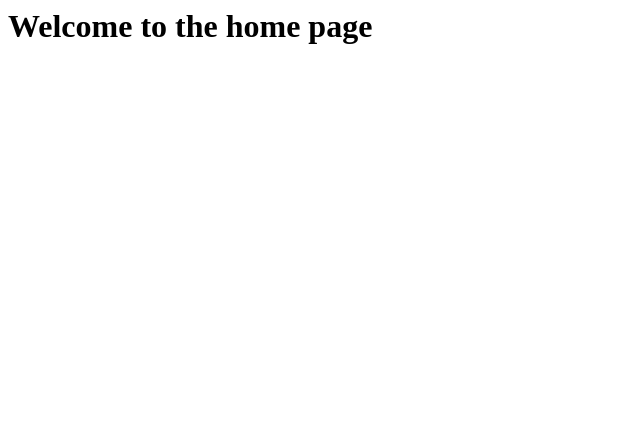
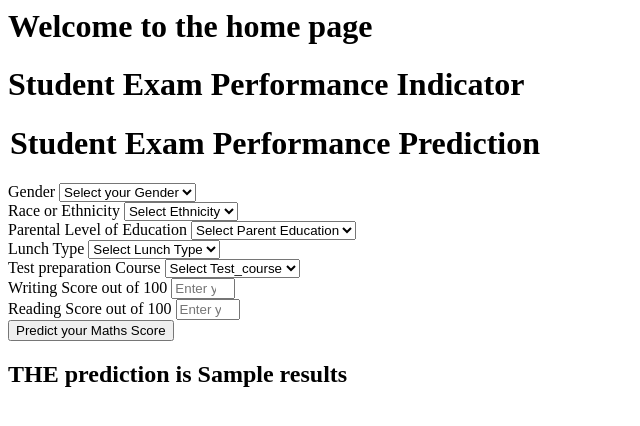
Before and after one commit to gurleenmundy/mlproject1, a Flask app: template templates/index.html in a window 1280 px wide. Shown: the top 426 px of the page, without its empty margins (0-640 px from the left). Run offline with Flask 3, Linux system fonts and the light colour scheme; the template is opened without the code that fills it: most values are stand-ins (such as "Sample title", 1, 10 or a date in 2020).

Commit message:
Update index.html

```diff
--- a/templates/index.html
+++ b/templates/index.html
@@ -1 +1,112 @@
 <h1>Welcome to the home page</h1>
+<html>
+<body>
+    <div class="login">
+       <h1>Student Exam Performance Indicator</h1>
+
+       <form action="{{ url_for('predict_datapoint')}}" method="post">
+        <h1>
+            <legend>Student Exam Performance Prediction</legend>
+        </h1>
+        <div class="mb-3">
+            <label class="form-label">Gender</label>
+            <select class="form-control" name="gender" placeholder="Enter you Gender" required>
+                <option class="placeholder" selected disabled value="">Select your Gender</option>
+                <option value="male">
+                    Male
+                </option>
+                <option value="female">
+                    Female
+                </option>
+            </select>
+        </div>
+        <div class="mb-3">
+            <label class="form-label">Race or Ethnicity</label>
+            <select class="form-control" name="ethnicity" placeholder="Enter you ethnicity" required>
+                <option class="placeholder" selected disabled value="">Select Ethnicity</option>
+                <option value="group A">
+                    Group A
+                </option>
+                <option value="group B">
+                    Group B
+                </option>
+                <option value="group C">
+                    Group C
+                </option>
+                <option value="group D">
+                    Group D
+                </option>
+                <option value="group E">
+                    Group E
+                </option>
+            </select>
+        </div>
+        <div class="mb-3">
+            <label class="form-label">Parental Level of Education</label>
+            <select class="form-control" name="parental_level_of_education"
+                placeholder="Enter you Parent Education" required>
+                <option class="placeholder" selected disabled value="">Select Parent Education</option>
+                <option value="associate's degree">
+                    associate's degree
+                </option>
+                <option value="bachelor's degree">
+                    bachelor's degree
+                </option>
+                <option value="high school">
+                    high school
+                </option>
+                <option value="master's degree">
+                    master's degree
+                </option>
+                <option value="some college">
+                    some college
+                </option>
+                <option value="some high school">
+                    some high school
+                </option>
+            </select>
+        </div>
+        <div class="mb-3">
+            <label class="form-label">Lunch Type</label>
+            <select class="form-control" name="lunch" placeholder="Enter you Lunch" required>
+                <option class="placeholder" selected disabled value="">Select Lunch Type</option>
+                <option value="free/reduced">
+                    free/reduced
+                </option>
+                <option value="standard">
+                    standard
+                </option>
+            </select>
+        </div>
+        <div class="mb-3">
+            <label class="form-label">Test preparation Course</label>
+            <select class="form-control" name="test_preparation_course" placeholder="Enter you Course"
+                required>
+                <option class="placeholder" selected disabled value="">Select Test_course</option>
+                <option value="none">
+                    None
+                </option>
+                <option value="completed">
+                    Completed
+                </option>
+            </select>
+        </div>
+        <div class="mb-3">
+            <label class="form-label">Writing Score out of 100</label>
+            <input class="form-control" type="number" name="reading_score"
+                placeholder="Enter your Reading score" min='0' max='100' />
+        </div>
+        <div class="mb-3">
+            <label class="form-label">Reading Score out of 100</label>
+            <input class="form-control" type="number" name="writing_score"
+                placeholder="Enter your Reading Score" min='0' max='100' />
+        </div>
+        <div class="mb-3">
+            <input class="btn btn-primary" type="submit" value="Predict your Maths Score" required />
+        </div>
+    </form>
+    <h2>
+       THE  prediction is {{results}}
+    </h2>
+   <body>
+</html>
```
